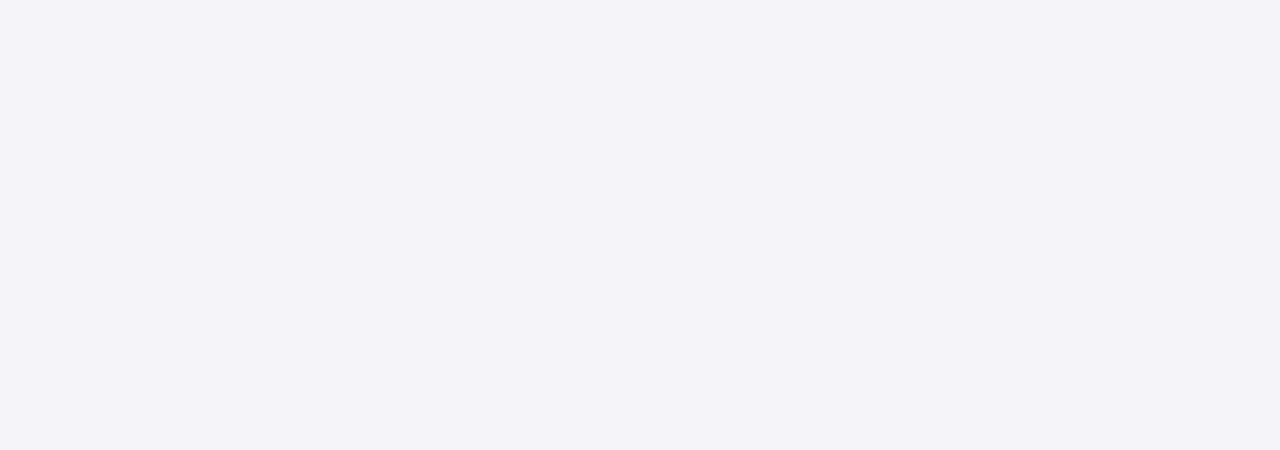
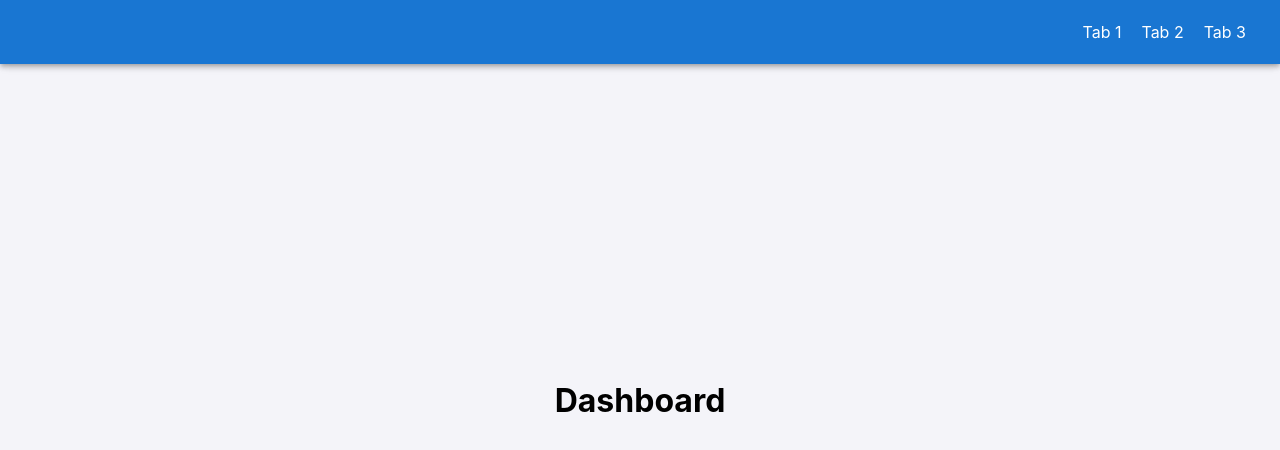
Before and after one commit to mak687/HIre-E, a React (Create React App) app: page /Home in a window 1280 px wide. Before the commit this address had no page. Shown: the top 450 px of the page. Built offline with nearby package versions, Linux system fonts and the light colour scheme.

Commit message:
Hire@E Commit

```diff
--- a/package.json
+++ b/package.json
@@ -3,6 +3,9 @@
   "version": "0.1.0",
   "private": true,
   "dependencies": {
+    "@emotion/react": "^11.14.0",
+    "@emotion/styled": "^11.14.0",
+    "@mui/material": "^6.3.0",
     "@testing-library/jest-dom": "^5.17.0",
     "@testing-library/react": "^13.4.0",
     "@testing-library/user-event": "^13.5.0",
--- a/src/App.js
+++ b/src/App.js
@@ -3,14 +3,19 @@ import React from "react";
 import { BrowserRouter as Router, Route, Routes } from "react-router-dom";
 import SignIn from "./components/SignIn/SignIn";
 import SignUp from "./components/SignUp/SignUp";
+import Header from "./components/Header/header";
+import Home from "./components/Home/home";
 
 const App = () => {
   return (
     <Router>
       <div className="app">
+        <Header />
         <Routes>
           <Route path="/signin" element={<SignIn />} />
           <Route path="/signup" element={<SignUp />} />
+          <Route path="/Home" element={<Home />} />
+          <Route path="/" element={<SignIn />} />
           {/* Add more routes for your app, such as Dashboard */}
         </Routes>
       </div>
--- /dev/null
+++ b/src/components/Header/header.jsx
@@ -0,0 +1,27 @@
+import React from 'react';
+import { AppBar, Toolbar, Typography } from '@mui/material';
+import { Link } from 'react-router-dom';
+
+const Header = () => {
+  return (
+    <AppBar>
+      <Toolbar>
+        <Typography variant="h6" sx={{ flexGrow: 1 }}>
+        </Typography>
+        <nav>
+          <Link to="/page1" style={{ color: 'white', textDecoration: 'none', margin: '0 10px' }}>
+            Tab 1
+          </Link>
+          <Link to="/page2" style={{ color: 'white', textDecoration: 'none', margin: '0 10px' }}>
+            Tab 2
+          </Link>
+          <Link to="/page3" style={{ color: 'white', textDecoration: 'none', margin: '0 10px' }}>
+            Tab 3
+          </Link>
+        </nav>
+      </Toolbar>
+    </AppBar>
+  );
+};
+
+export default Header;
--- /dev/null
+++ b/src/components/Home/home.jsx
@@ -0,0 +1,11 @@
+import React from 'react';
+import { AppBar, Toolbar, Typography } from '@mui/material';
+import { Link } from 'react-router-dom';
+
+const Home = () => {
+  return (
+    <h1>Dashboard</h1>
+  );
+};
+
+export default Home;
```
Also changed, not shown: 1 other file (tests, documents, lock files or other folders).
